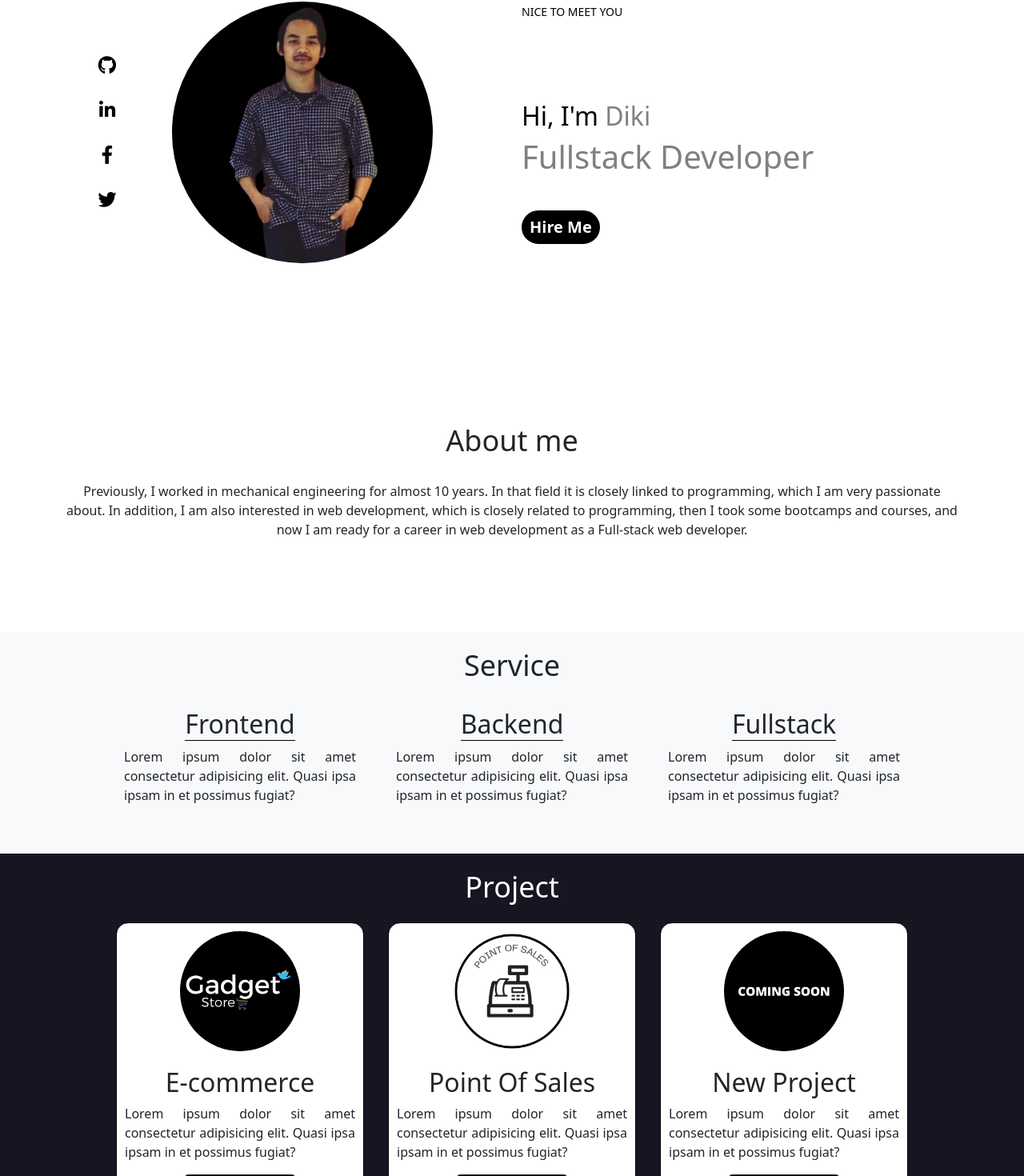
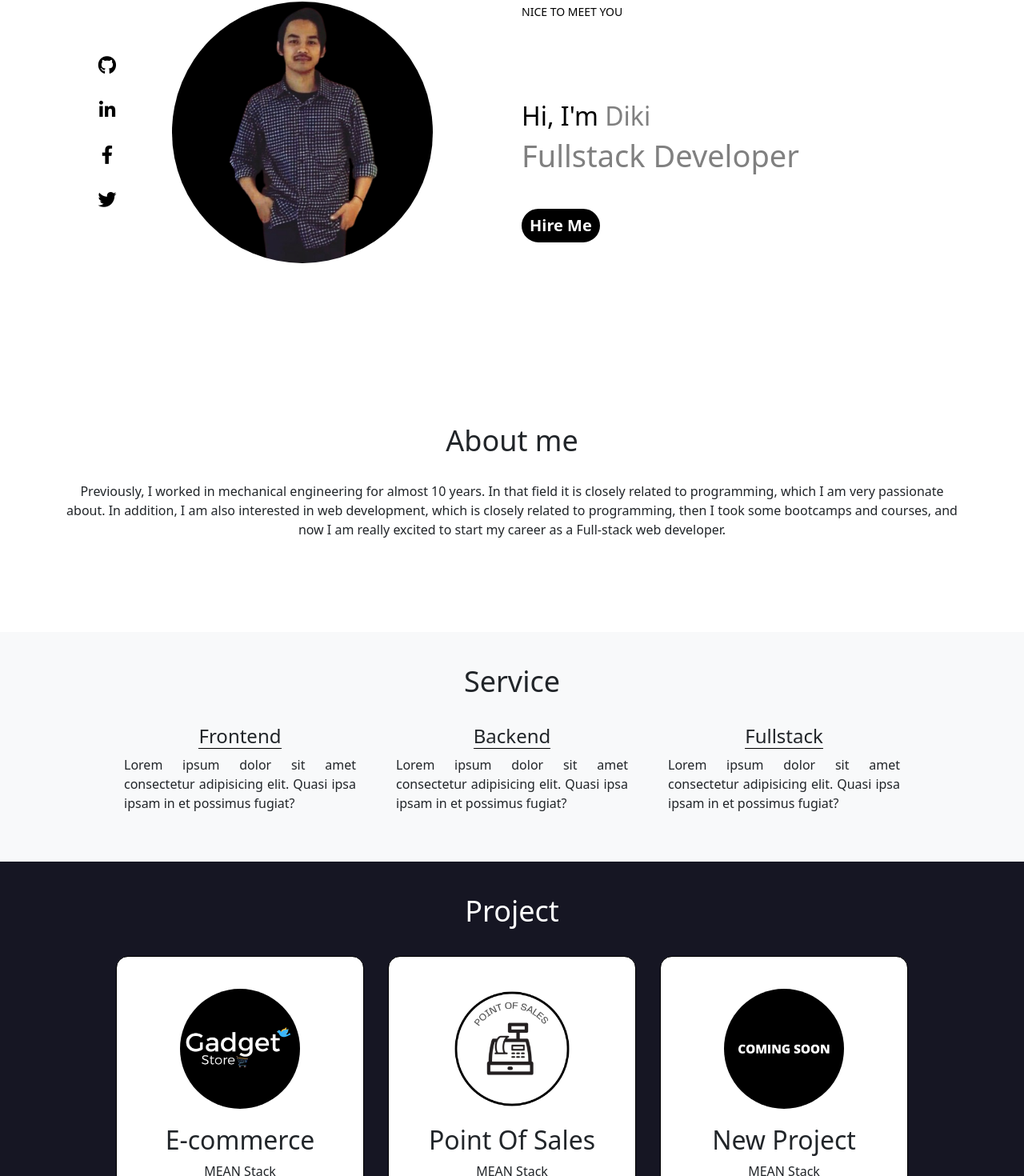
Before and after one commit to dikiamust/web-portfolio, an Angular app: page /home2/home in a window 1280 px wide. Shown: the part 98-1568 px from the top of the page at 80% size. Built offline with nearby package versions, Linux system fonts and the light colour scheme.

Commit message:
improve cs service.component

```diff
--- a/src/app/home2/banner/banner.component.css
+++ b/src/app/home2/banner/banner.component.css
@@ -1,9 +1,3 @@
-@import url("https://fonts.googleapis.com/css2?family=Montserrat:wght@300;400;500;600;700&display=swap");
-
-/* div.container div.row div.col-12.col-md-6 {
-  margin-top: 100px;
-} */
-
 div.container.banner {
   margin-top: 100px;
   margin-bottom: 80px;
@@ -77,15 +71,16 @@ div.col-12.col-md-6 h2 span {
   color: grey;
 }
 
-div.col-12.col-md-6 h1 {
+div.col-12.col-md-6 h6 {
+  font-size: 38px;
   color: grey;
 }
 
-div.col-12.col-md-6 h1:hover {
+div.col-12.col-md-6 h6:hover {
   color: black;
   border-bottom: 2px solid black;
   padding-bottom: 6px;
-  max-width: 370px;
+  max-width: 350px;
 }
 
 div.col-12.col-md-6 button {
@@ -131,7 +126,7 @@ div.container div.row div.col-12 p {
     margin-bottom: 100px;
   }
 
-  div.col-12.col-md-6 h1:hover {
+  div.col-12.col-md-6 h6:hover {
     max-width: 370px;
   }
 
--- a/src/app/home2/banner/banner.component.html
+++ b/src/app/home2/banner/banner.component.html
@@ -33,7 +33,7 @@
     <div class="col-12 col-md-6">
       <small>NICE TO MEET YOU</small>
       <h2>Hi, I'm <span>Diki</span></h2>
-      <h1>Fullstack Developer</h1>
+      <h6>Fullstack Developer</h6>
       <button class="btn btn-sm btn-primary rounded-pill" type="button">
         Hire Me
       </button>
@@ -43,11 +43,11 @@
       <h3>About me</h3>
       <p>
         Previously, I worked in mechanical engineering for almost 10 years. In
-        that field it is closely linked to programming, which I am very
+        that field it is closely related to programming, which I am very
         passionate about. In addition, I am also interested in web development,
         which is closely related to programming, then I took some bootcamps and
-        courses, and now I am ready for a career in web development as a
-        Full-stack web developer.
+        courses, and now I am really excited to start my career as a Full-stack
+        web developer.
       </p>
     </div>
   </div>
--- a/src/app/home2/project/project.component.css
+++ b/src/app/home2/project/project.component.css
@@ -12,7 +12,7 @@ section h3 {
   font-size: 36px;
 }
 
-.row {
+section div.row {
   display: flex;
   justify-content: space-around;
   flex-wrap: wrap;
@@ -21,7 +21,7 @@ section h3 {
   margin: 0 auto;
 }
 
-.box {
+section div.row div.box {
   display: flex;
   flex-direction: column;
   width: 310px;
@@ -37,27 +37,50 @@ section h3 {
   transition: all 0.8s;
 }
 
-.box:hover {
+section div.row div.box:hover {
   background-position: left bottom;
   color: white;
   border: none;
   box-shadow: 0 0 20px #161623;
 }
 
-.box img {
+section div.row div.box img {
   width: 150px;
   height: 150px;
   border-radius: 50%;
   margin-bottom: 20px;
+  margin-top: 30px;
 }
 
 section div.row div.box a {
+  margin-top: 20px;
   padding: 10px;
   padding-right: 50px;
   padding-left: 50px;
   background-color: black !important;
 }
 
-section div.row div.box button:hover {
-  visibility: initial;
+section div.row div.box a:hover {
+  color: black !important;
+  background-color: white !important;
 }
+
+/*  Small devices (landscape phones, 576px and up) */
+/* @media (min-width: 576px) {} */
+
+/* // Medium devices (tablets, 768px and up) */
+/* @media (min-width: 768px) { ... } */
+
+/*  Large devices (desktops, 992px and up) */
+@media (min-width: 992px) {
+  section h3 {
+    margin-top: 20px;
+    margin-bottom: 20px;
+  }
+}
+
+/* X-Large devices (large desktops, 1200px and up) */
+/* @media (min-width: 1200px) { ... } */
+
+/* XX-Large devices (larger desktops, 1400px and up) */
+/* @media (min-width: 1400px) { ... } */
--- a/src/app/home2/project/project.component.html
+++ b/src/app/home2/project/project.component.html
@@ -4,10 +4,7 @@
     <div class="box">
       <img src="../../../assets/ecommerce.png" alt="image" />
       <h2>E-commerce</h2>
-      <p>
-        Lorem ipsum dolor sit amet consectetur adipisicing elit. Quasi ipsa
-        ipsam in et possimus fugiat?
-      </p>
+      <p>MEAN Stack</p>
       <a href="https://gadget-store-fe.herokuapp.com/" class="btn btn-dark"
         >View
       </a>
@@ -15,19 +12,13 @@
     <div class="box">
       <img src="../../../assets/pos-1.png" alt="image" />
       <h2>Point Of Sales</h2>
-      <p>
-        Lorem ipsum dolor sit amet consectetur adipisicing elit. Quasi ipsa
-        ipsam in et possimus fugiat?
-      </p>
+      <p>MEAN Stack</p>
       <a href="#" class="btn btn-dark">View </a>
     </div>
     <div class="box">
       <img src="../../../assets/NEXT.png" alt="image" />
       <h2>New Project</h2>
-      <p>
-        Lorem ipsum dolor sit amet consectetur adipisicing elit. Quasi ipsa
-        ipsam in et possimus fugiat?
-      </p>
+      <p>MEAN Stack</p>
       <a href="#" class="btn btn-dark">View </a>
     </div>
   </div>
--- a/src/app/home2/service/service.component.css
+++ b/src/app/home2/service/service.component.css
@@ -10,7 +10,7 @@ section h3 {
   font-size: 36px;
 }
 
-.row {
+section div.row {
   display: flex;
   justify-content: space-around;
   flex-wrap: wrap;
@@ -19,7 +19,7 @@ section h3 {
   margin: 0 auto;
 }
 
-.box {
+section div.row div.box {
   display: flex;
   flex-direction: column;
   max-width: 310px;
@@ -31,19 +31,32 @@ section h3 {
   border-radius: 15px;
 }
 
-.box:hover {
+section div.row div.box:hover {
   background-position: left bottom;
   box-shadow: 1px 1px 18px #6b6b6b98;
   transition: all 0.2s !important;
 }
 
-.box img {
-  width: 150px;
-  height: 150px;
-  border-radius: 50%;
-  margin-bottom: 20px;
+section div.row div.box h4 {
+  border-bottom: 1px solid black;
 }
 
-section div.row div.box h2 {
-  border-bottom: 1px solid black;
+/*  Small devices (landscape phones, 576px and up) */
+/* @media (min-width: 576px) {} */
+
+/* // Medium devices (tablets, 768px and up) */
+/* @media (min-width: 768px) { ... } */
+
+/*  Large devices (desktops, 992px and up) */
+@media (min-width: 992px) {
+  section {
+    padding-top: 40px;
+    padding-bottom: 20px;
+  }
 }
+
+/* X-Large devices (large desktops, 1200px and up) */
+/* @media (min-width: 1200px) { ... } */
+
+/* XX-Large devices (larger desktops, 1400px and up) */
+/* @media (min-width: 1400px) { ... } */
--- a/src/app/home2/service/service.component.html
+++ b/src/app/home2/service/service.component.html
@@ -2,33 +2,25 @@
   <h3>Service</h3>
   <div class="row">
     <div class="box">
-      <!-- <img src="../../../assets/ecommerce.png" alt="image" /> -->
-      <h2>Frontend</h2>
+      <h4>Frontend</h4>
       <p>
         Lorem ipsum dolor sit amet consectetur adipisicing elit. Quasi ipsa
         ipsam in et possimus fugiat?
       </p>
-      <!-- <a href="https://gadget-store-fe.herokuapp.com/" class="btn btn-dark"
-        >View
-      </a> -->
     </div>
     <div class="box">
-      <!-- <img src="../../../assets/pos-1.png" alt="image" /> -->
-      <h2>Backend</h2>
+      <h4>Backend</h4>
       <p>
         Lorem ipsum dolor sit amet consectetur adipisicing elit. Quasi ipsa
         ipsam in et possimus fugiat?
       </p>
-      <!-- <a href="#" class="btn btn-dark">View </a> -->
     </div>
     <div class="box">
-      <!-- <img src="../../../assets/NEXT.png" alt="image" /> -->
-      <h2>Fullstack</h2>
+      <h4>Fullstack</h4>
       <p>
         Lorem ipsum dolor sit amet consectetur adipisicing elit. Quasi ipsa
         ipsam in et possimus fugiat?
       </p>
-      <!-- <a href="#" class="btn btn-dark">View </a> -->
     </div>
   </div>
 </section>
--- a/src/app/shared/navigation/navigation.component.html
+++ b/src/app/shared/navigation/navigation.component.html
@@ -16,8 +16,8 @@
       <div class="navbar-nav ml-auto">
         <a class="nav-link active" aria-current="page" href="#">Home</a>
         <a class="nav-link" href="#">About</a>
-        <a class="nav-link" href="#">Experties</a>
-        <a class="nav-link" href="#">Projects</a>
+        <a class="nav-link" href="#">Service</a>
+        <a class="nav-link" href="#">Project</a>
       </div>
     </div>
   </div>
```
